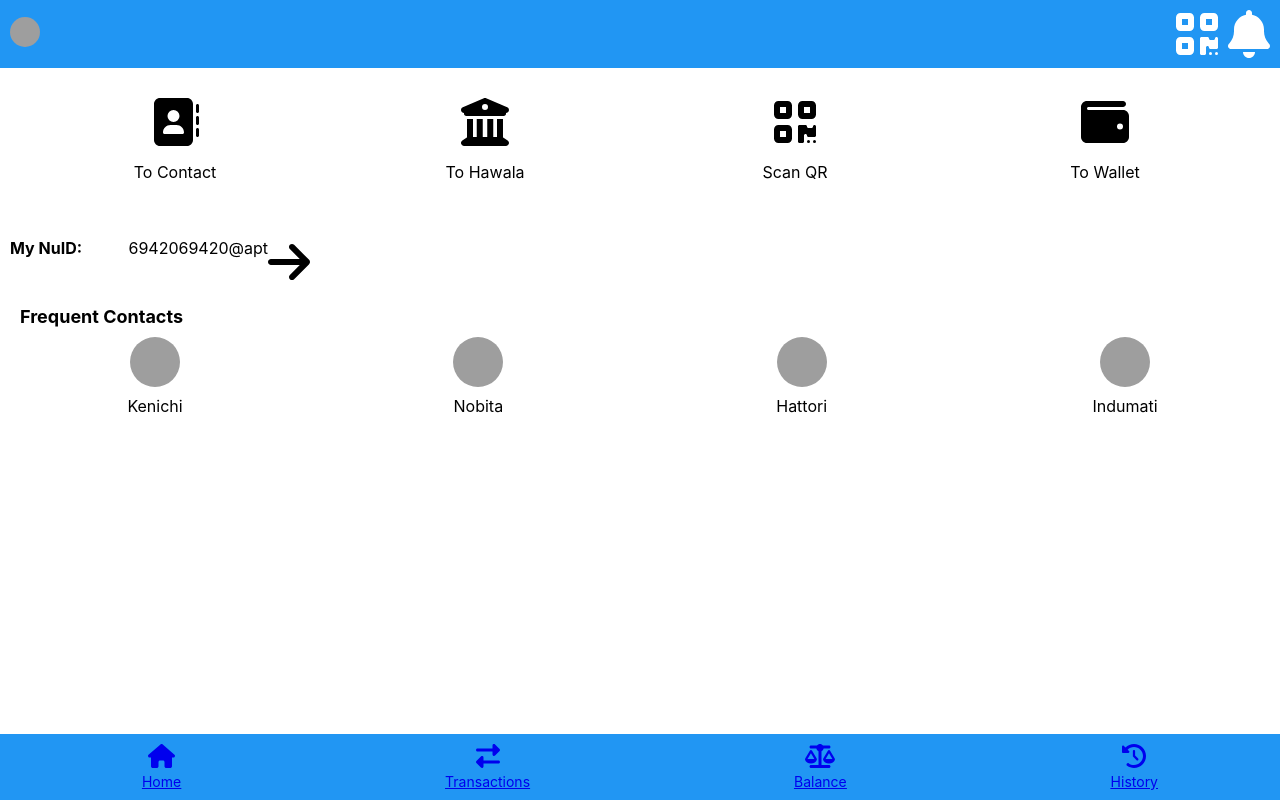
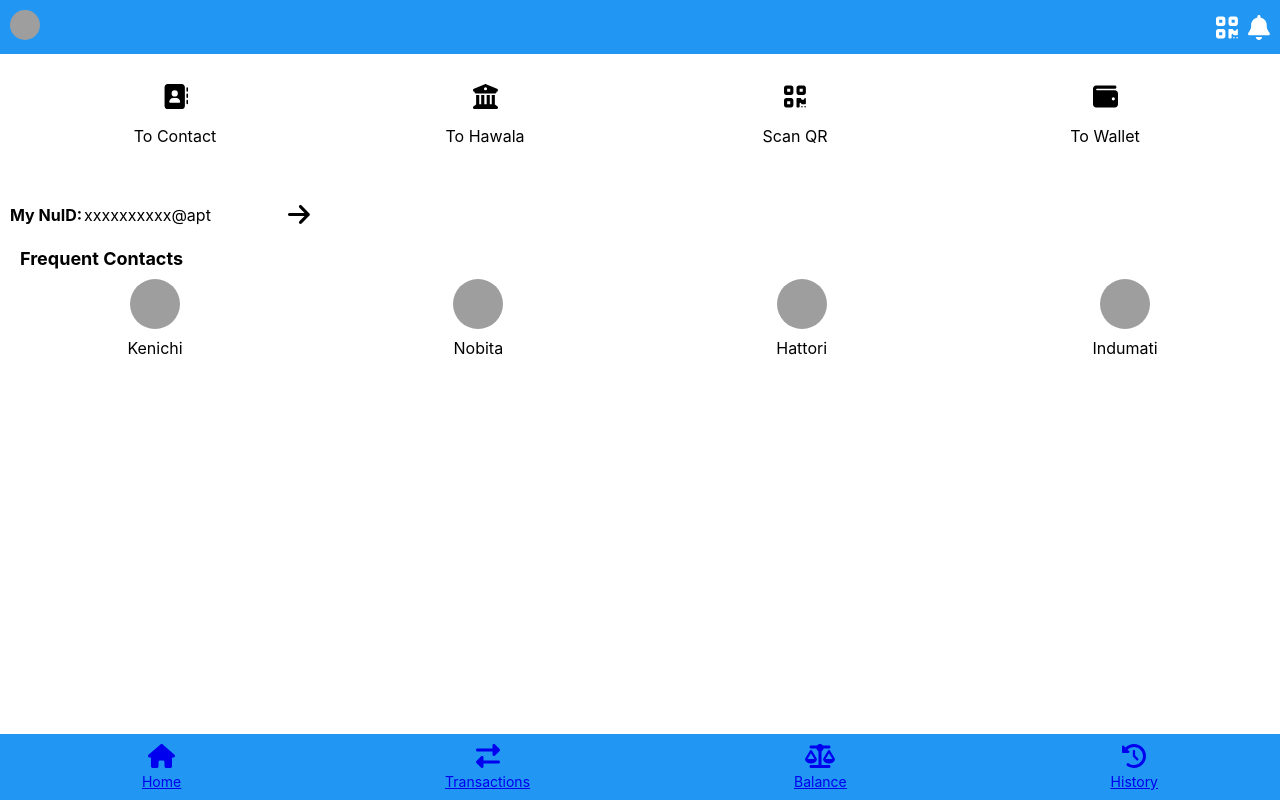
Before and after one commit to hashfx/nuid-pay-frontend, a React (Create React App) app in the folder react_ui/nuid_pay/: page / in a window 1280 px wide. Built offline with nearby package versions, Linux system fonts and the light colour scheme; grey boxes are pictures that could not be loaded.

Commit message:
dynamic string management

```diff
--- a/react_ui/nuid_pay/src/components/MainBody.css
+++ b/react_ui/nuid_pay/src/components/MainBody.css
@@ -16,6 +16,7 @@
 
 .clickable-container {
   display: flex;
+  align-items: center;
   flex-wrap: wrap;
   cursor: pointer;
   margin: 10px;
@@ -23,18 +24,19 @@
   max-width: 300px;
 }
 
-.container-part {
+.container-part-arrow {
   text-align: left;
+  flex: 0 0 auto;
+  margin-left: auto;
+}
+
+.dynamic-string {
+  margin-left: 2px;
   flex: 1;
 }
 
-/* .dynamic-string {
-  // Adjust styling for dynamic string part
-
-} */
-
 .icon {
-  font-size: 48px;
+  font-size: 25px;
 }
 
 .container p {
--- a/react_ui/nuid_pay/src/components/MainBody.js
+++ b/react_ui/nuid_pay/src/components/MainBody.js
@@ -4,6 +4,8 @@ import './MainBody.css'; // You can style this file accordingly
 import { FontAwesomeIcon } from '@fortawesome/react-fontawesome';
 import { faWallet, faAddressBook, faQrcode, faBuildingColumns, faArrowRight } from '@fortawesome/free-solid-svg-icons';
 import FrequentContacts from './FrequentContacts';
+
+let dynamicString = "xxxxxxxxxx@apt";
 
 const MainBody = () => {
     const contacts = [
@@ -44,9 +46,9 @@ const MainBody = () => {
                 <div className="container-part">
                     <strong>My NuID: </strong>
                 </div>
-                <div className="container-part dynamic-string">
+                <div className="dynamic-string">
                     {/* Assuming you have a dynamic string, replace 'dynamicString' with your actual data */}
-                    6942069420@apt
+                    {dynamicString}
                 </div>
                 <div className="container-part-arrow">
                     <FontAwesomeIcon icon={faArrowRight} className="icon" />
@@ -61,10 +63,9 @@ const MainBody = () => {
 
             {/* Horizontal Slider */}
             <div className="slider">
-                {/* Slick Slider implementation */}
+
             </div>
         </div>
     );
 };
-
 export default MainBody;
```
